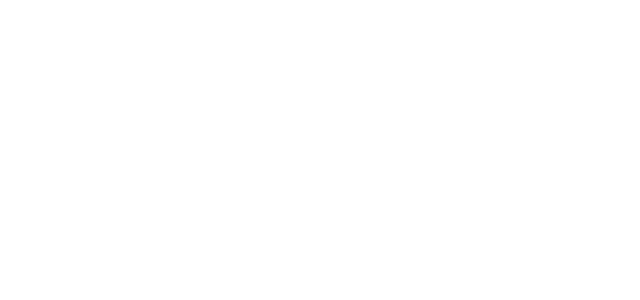
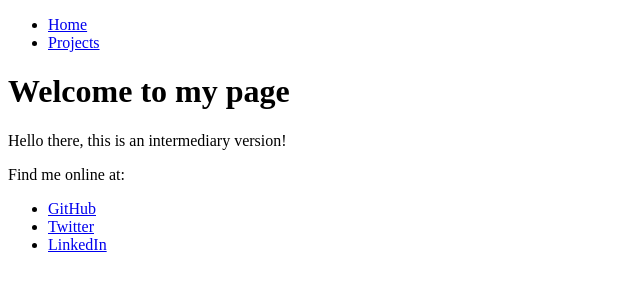
Before and after one commit to tuna33/personal-site, a React app: page / in a window 1280 px wide. Shown: the top 300 px of the page, without its empty margins (0-640 px from the left). Built offline with nearby package versions, Linux system fonts and the light colour scheme.

Commit message:
Add routing, basic info

```diff
--- a/package.json
+++ b/package.json
@@ -12,7 +12,8 @@
   },
   "dependencies": {
     "react": "^17.0.2",
-    "react-dom": "^17.0.2"
+    "react-dom": "^17.0.2",
+    "react-router-dom": "^5.3.0"
   },
   "devDependencies": {
     "@babel/core": "^7.14.8",
@@ -27,6 +28,7 @@
     "@types/jest": "^26.0.24",
     "@types/react": "^17.0.15",
     "@types/react-dom": "^17.0.9",
+    "@types/react-router-dom": "^5.1.9",
     "@types/webpack": "^5.28.0",
     "@types/webpack-dev-server": "^3.11.5",
     "@typescript-eslint/eslint-plugin": "^4.28.5",
--- a/src/components/App.tsx
+++ b/src/components/App.tsx
@@ -1,5 +1,35 @@
 import React from "react";
+import { Home } from "../views/Home";
+import { BrowserRouter, Switch, Route, Link } from "react-router-dom";
+import { Projects } from "../views/Projects";
+
+const NavBar: React.FC = () => {
+  return (
+    <nav>
+      <ul>
+        <li>
+          <Link to="/">Home</Link>
+        </li>
+        <li>
+          <Link to="/projects">Projects</Link>
+        </li>
+      </ul>
+    </nav>
+  );
+};
 
 export const App: React.FC = () => {
-  return <div />;
+  return (
+    <BrowserRouter>
+      <NavBar />
+      <Switch>
+        <Route path="/projects">
+          <Projects />
+        </Route>
+        <Route path="/">
+          <Home />
+        </Route>
+      </Switch>
+    </BrowserRouter>
+  );
 };
--- a/src/index.html
+++ b/src/index.html
@@ -4,7 +4,7 @@
     <meta charset="UTF-8" />
     <meta http-equiv="X-UA-Compatible" content="IE=edge" />
     <meta name="viewport" content="width=device-width, initial-scale=1.0" />
-    <title>React Boilerplate</title>
+    <title>Tuna33's site</title>
   </head>
   <body>
     <div id="root" />
--- /dev/null
+++ b/src/views/Home.tsx
@@ -0,0 +1,23 @@
+import React from "react";
+
+export const Home: React.FC = () => {
+  return (
+    <div>
+      <h1>Welcome to my page</h1>
+      <p>Hello there, this is an intermediary version!</p>
+
+      <p>Find me online at:</p>
+      <ul>
+        <li>
+          <a href="https://github.com/tuna33">GitHub</a>
+        </li>
+        <li>
+          <a href="https://twitter.com/tuna33dev">Twitter</a>
+        </li>
+        <li>
+          <a href="https://linkedin.com/in/matias-engineer">LinkedIn</a>
+        </li>
+      </ul>
+    </div>
+  );
+};
--- /dev/null
+++ b/src/views/Projects.tsx
@@ -0,0 +1,12 @@
+import React from "react";
+
+export const Projects: React.FC = () => {
+  return (
+    <div>
+      <h1>My Projects</h1>
+      <p>
+        Here there&apos;ll be a list of projects and their description/links
+      </p>
+    </div>
+  );
+};
```
Also changed, not shown: 1 other file (tests, documents, lock files or other folders).
